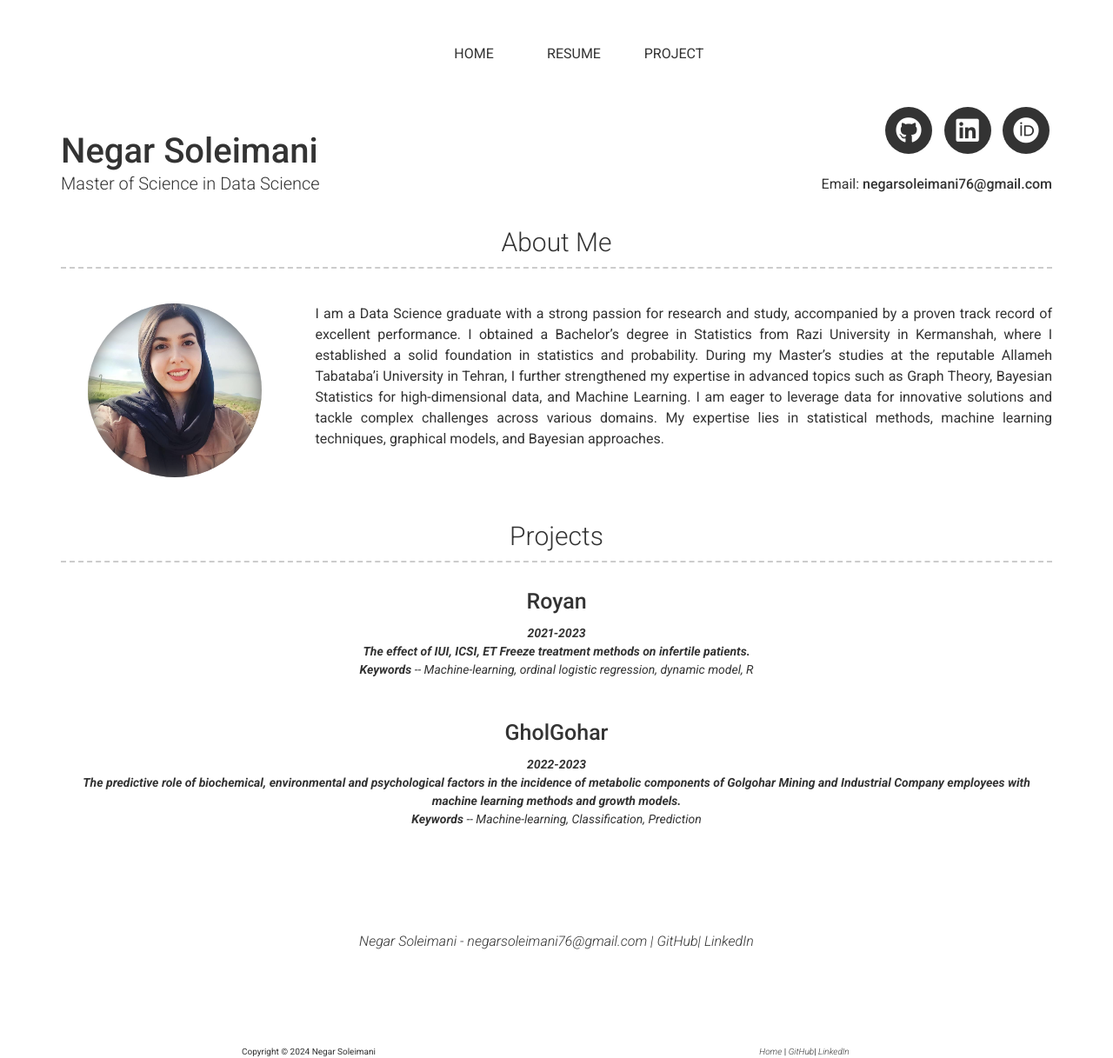
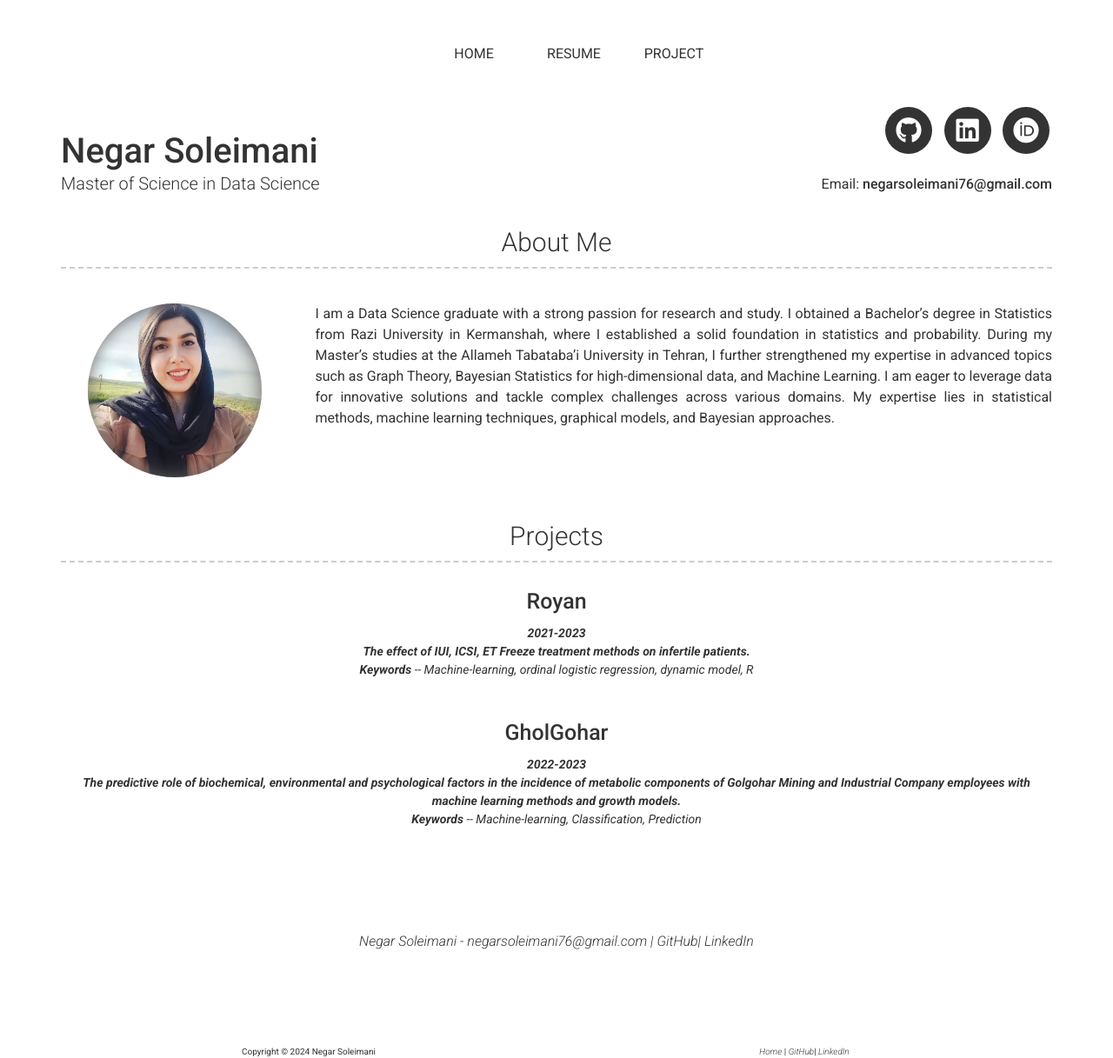
Before and after one commit to negar-soleimani/https-negar-soleimani.github.io, a Jekyll site: the page built from index.md, in a window 1280 px wide. Shown: the whole page at 87% size. Built offline with Jekyll 4.4.1, drawn with Linux system fonts in a browser that asks for light colours; nearby versions of some CDN libraries.

Commit message:
Update _config.yml

```diff
--- a/_config.yml
+++ b/_config.yml
@@ -72,18 +72,13 @@ additional_links:
 # about_title: About Me (Use this to override about section title)
 about_profile_image: images/profile.jpeg #Directory of profile image (eg. images/profile.jpg)
 about_content: | # this will include new lines to allow paragraphs
-  I am a Data Science graduate with a strong passion for research and study, accompanied by a proven track
-  record of excellent performance. I obtained a Bachelor's degree in Statistics from Razi University in Kermanshah,
-  where I established a solid foundation in statistics and probability. During my Master's studies at the reputable
-  Allameh Tabataba'i University in Tehran, I further strengthened my expertise in advanced topics such as Graph Theory,
-  Bayesian Statistics for high-dimensional data, and Machine Learning. I am eager to leverage data for innovative
-  solutions and tackle complex challenges across various domains. My expertise lies in statistical methods, machine
-  learning techniques, graphical models, and Bayesian approaches.
-
-
-
-
-
+  I am a Data Science graduate with a strong passion for research and study. I obtained a Bachelor’s degree
+  in Statistics from Razi University in Kermanshah, where I established a solid foundation in statistics and
+  probability. During my Master’s studies at the Allameh Tabataba’i University in Tehran, I further strengthened
+  my expertise in advanced topics such as Graph Theory, Bayesian Statistics for high-dimensional data, and
+  Machine Learning. I am eager to leverage data for innovative solutions and tackle complex challenges across various
+  domains. My expertise lies in statistical methods, machine learning techniques, graphical models, and Bayesian
+  approaches.
 
 
  # I'm NG holding a BEng. in computer software engineering since 2018. My academic passions encompass the
```
